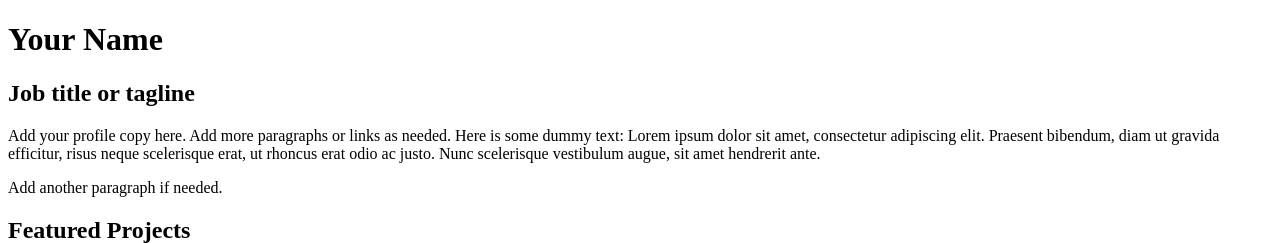
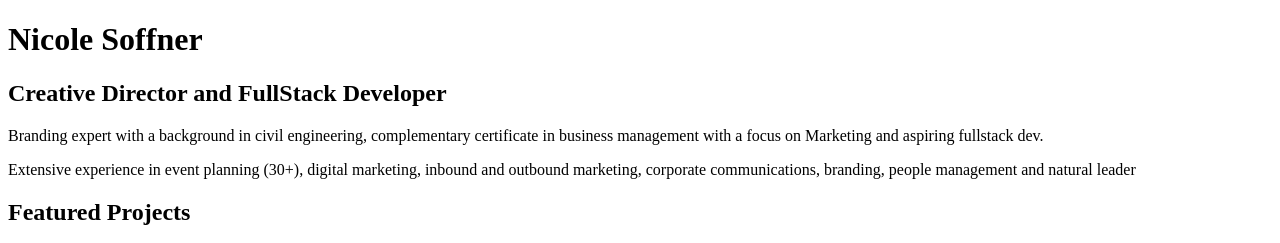
Before and after one commit to nicolesoffner/css-essential, a plain HTML site: page index.html in a window 1280 px wide. Shown: the top 243 px of the page. Drawn offline with Linux system fonts and the light colour scheme.

Commit message:
Update index.html

```diff
--- a/index.html
+++ b/index.html
@@ -3,17 +3,17 @@
   <head>
     <meta charset="UTF-8">
     <meta name="viewport" content="width=device-width, initial-scale=1.0">
-    <title>Add a relevant page title</title>
+    <title>Nicole Soffner, Creative Director and FullStack Developer</title>
   </head>
   <body>
     <main>
       <!-- ***********************  ABOUT / PROFILE  *********************** -->
       <header>
-        <h1>Your Name</h1>
-        <h2>Job title or tagline</h2>
+        <h1>Nicole Soffner</h1>
+        <h2>Creative Director and FullStack Developer</h2>
 
-        <p>Add your profile copy here. Add more paragraphs or links as needed. Here is some dummy text: Lorem ipsum dolor sit amet, consectetur adipiscing elit. Praesent bibendum, diam ut gravida efficitur, risus neque scelerisque erat, ut rhoncus erat odio ac justo. Nunc scelerisque vestibulum augue, sit amet hendrerit ante.</p>
-        <p>Add another paragraph if needed.</p>
+        <p>Branding expert with a background in civil engineering, complementary certificate in business management with a focus on Marketing and aspiring fullstack dev.</p>
+        <p>Extensive experience in event planning (30+), digital marketing, inbound and outbound marketing, corporate communications, branding, people management and natural leader</p>
       </header>
 
       <!-- ********************  PROJECTS / PORTFOLIO  ********************* -->
```
